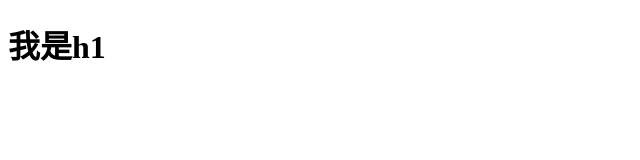
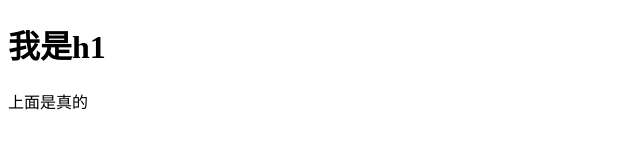
Before and after one commit to kreey9527/test129, a plain HTML site: page index.html in a window 1280 px wide. Shown: the whole page, without its empty margins (0-640 px from the left). Drawn offline with Linux system fonts and the light colour scheme.

Commit message:
小明上存了代码

```diff
--- a/index.html
+++ b/index.html
@@ -8,5 +8,6 @@
 </head>
 <body>
   <h1>我是h1</h1>
+  <div>上面是真的</div>
 </body>
 </html>
```
Also changed, not shown: 1 other file.
